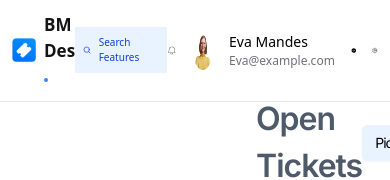
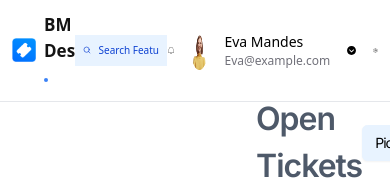
Before and after one commit to Mojithmj/BM-DESK-PROJECT, a React (Vite) app in the folder bm-desk/: page /opentickets in a window 390 px wide. Shown: the top 180 px of the page. Built offline with nearby package versions, Linux system fonts and the light colour scheme.

Commit message:
navbar changes

```diff
--- a/bm-desk/src/components/Navbar.jsx
+++ b/bm-desk/src/components/Navbar.jsx
@@ -1,12 +1,16 @@
-import React from 'react';
+import React, { useState } from "react";
 import image1 from "../assets/Group 1.jpg";
 import { FiSearch } from "react-icons/fi";
 import { PiBellThin } from "react-icons/pi";
-import Avatarimage from '../assets/Avatar.png'
+import Avatarimage from "../assets/Avatar.png";
 import { IoIosArrowDropdownCircle } from "react-icons/io";
 import { IoSettingsOutline } from "react-icons/io5";
 
 function Navbar() {
+  const [circleDropdown, setCircleDropdown] = useState(false);
+  const cicledrop = () => {
+    setCircleDropdown(!circleDropdown);
+  };
   return (
     <div className="w-full">
       <div className="flex flex-row items-center justify-between p-3 border-b w-full">
@@ -17,28 +21,54 @@ function Navbar() {
             alt="BM Desk Logo"
             className="z-50 w-[24px] h-[24px] md:w-[20px] md:h-[20px] lg:w-[22px] lg:h-[22px] 2xl:w-[33px] 2xl:h-[33px] object-contain"
           />
-           <div className=" text-[#141414] text-[17px] md:text-[19px] lg:text-[21px] 2xl:text-[27px] font-bold font-poppins">
-              BM Desk
-              <span className="inline-block w-1 h-1 rounded-full bg-blue-500"></span>
-            </div>
+          <div className=" text-[#141414] text-[17px] md:text-[19px] lg:text-[21px] 2xl:text-[27px] font-bold font-poppins">
+            BM Desk
+            <span className="inline-block w-1 h-1 rounded-full bg-blue-500"></span>
+          </div>
         </div>
 
         {/* Middle Section: Search Features */}
         <div className="flex items-center gap-2 bg-[#E8F3FF] p-2 rounded-md w-[150px] md:w-[200px] lg:w-[300px] 2xl:w-[463px] text-[#0E42D2]">
           <FiSearch className="w-[10px] h-[10px] md:w-[15px] md:h-[15px] lg:w-[22px] lg:h-[22px] 2xl:w-[24px] 2xl:h-[24px]" />
-          <span  className="text-[10px] md:text-[11px] lg:text-[12px] 2xl:text-sm">Search Features</span>
+          <input
+            type="text"
+            placeholder="Search Features"
+            className="bg-transparent placeholder-[#0E42D2] border-none outline-none text-[10px] md:text-[11px] lg:text-[12px] 2xl:text-sm w-full"
+          />
         </div>
 
         {/* Right Section: Icons and Profile */}
         <div className="flex items-center gap-4">
           <PiBellThin className="text-[19px] md:text-[23px] lg:text-[27px] 2xl:text-[31px]" />
-          <div><img className='w-[40px] h-[40px]' src={Avatarimage}/></div>
+          <div>
+            <img className="w-[40px] h-[40px]" src={Avatarimage} />
+          </div>
           {/* <CgProfile className="text-[19px] md:text-[23px] lg:text-[27px] 2xl:text-[31px]" /> */}
           <div className="text-[14px] font-medium">
             Eva Mandes
-            <p className="text-[12px] md:text-[13px] text-[#71717A]">Eva@example.com</p>
+            <p className="text-[12px] md:text-[13px] text-[#71717A]">
+              Eva@example.com
+            </p>
           </div>
-          <IoIosArrowDropdownCircle className="text-[11px] md:text-[17px] lg:text-[21px] 2xl:text-[26px]" />
+          {/* dropdown circle */}
+          <div>
+            <button onClick={cicledrop}>
+              <IoIosArrowDropdownCircle className="text-[11px] md:text-[17px] lg:text-[21px] 2xl:text-[26px]" />
+            </button>
+            {circleDropdown && (
+              <div className="absolute text-nowrap right-3 bg-white border border-gray-300 shadow-md rounded mt-1">
+                <ul>
+                  <li className="px-4 py-2 hover:bg-gray-100 cursor-pointer">
+                    Login
+                  </li>
+                  <li className="px-4 py-2 hover:bg-gray-100 cursor-pointer">
+                    Account Settings
+                  </li>
+                </ul>
+              </div>
+            )}
+          </div>
+
           <IoSettingsOutline className="text-[11px] md:text-[17px] lg:text-[21px] 2xl:text-[26px]" />
         </div>
       </div>
```
